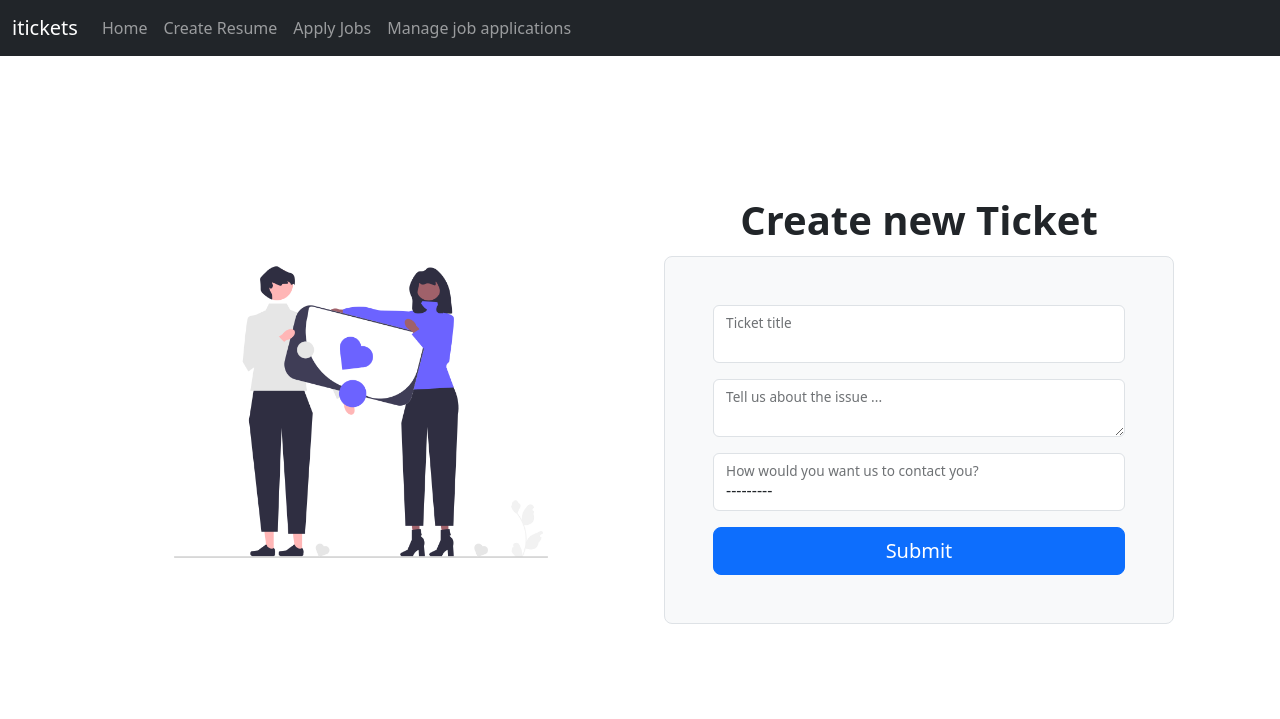
After one commit to T-sosthenese/iticket, a Django app: page /ticket/create-ticket/ in a window 1280 px wide. The commit adds this page. Shown: the top 719 px of the page. Run offline with Django 4.2, Linux system fonts and the light colour scheme; some libraries are stand-ins or nearby versions.

Commit message:
Successfully created tickets

```diff
--- a/django_project/django_project/settings.py
+++ b/django_project/django_project/settings.py
@@ -38,6 +38,7 @@ INSTALLED_APPS = [
     'django.contrib.sessions',
     'django.contrib.messages',
     'django.contrib.staticfiles',
+    'django.contrib.humanize',
 
     # Customized apps
     'accounts',
@@ -125,6 +126,9 @@ USE_TZ = True
 
 STATIC_URL = 'static/'
 
+STATICFILES_DIRS = [os.path.join(BASE_DIR, 'static')]
+
+
 # Default primary key field type
 # https://docs.djangoproject.com/en/4.0/ref/settings/#default-auto-field
 
--- a/django_project/django_project/urls.py
+++ b/django_project/django_project/urls.py
@@ -19,5 +19,6 @@ from django.urls import path, include
 urlpatterns = [
     path('', include('dashboard.urls')),
     path('accounts/', include('accounts.urls')),
+    path('ticket/', include('ticket.urls')),
     path('admin/', admin.site.urls),
 ]
--- a/django_project/templates/base.html
+++ b/django_project/templates/base.html
@@ -35,11 +35,13 @@
                     <li class="nav-item">
                         <a class="nav-link" aria-current="page" href="#">Manage job applications</a>
                     </li>
+                    {% if request.user.is_authenticated %}
                     <li class="nav-item">
                         <a class="nav-link disabled" href="#" tabindex="-1" aria-disabled="true">{{request.user.email}}</a>
                     </li>
                 </ul>
                 <a href="{% url 'logout' %}" class="btn btn-warning me-2">Logout</a>
+                {% endif %}
             </div>
         </div>
     </nav>
--- a/django_project/templates/dashboard/customer_dashboard.html
+++ b/django_project/templates/dashboard/customer_dashboard.html
@@ -7,6 +7,7 @@
         <p class="col-mod-8 fs-4">
             Book your tickets for all services from here.
         </p>
+        <a href="{% url 'create-ticket' %}" class="btn btn-primary btn-lg" type="button">Create ticket</a>
     </div>
 </div>
 {% endblock content %}
--- /dev/null
+++ b/django_project/templates/ticket/create_ticket.html
@@ -0,0 +1,36 @@
+{% extends 'base.html' %}
+{% load static %}
+{% load widget_tweaks %}
+
+{% block content %}
+
+<div class="container col-xl-12 col-xxl-10 px-4 py-5">
+    <div class="row align-items-center g-lg-5 py-5">
+        <div class="col-lg-6 text-center text-lg-start">
+            <div class="h-100">
+                <img src="{% static 'assets/support.png' %}" class="card-img-top" alt="">
+            </div>
+        </div>
+        <div class="col-md-10 mx-auto col-lg-6">
+            <h2 class="display-6 fw-bold lh-1 mb-3 text-center">Create new Ticket</h2>
+            <form class="p-4 p-md-5 border rounded-3 bg-light" method="POST">
+                {% csrf_token %}
+                <div class="form-floating mb-3">
+                    {% render_field form.ticket_title class="form-control" %}
+                    <label for="floatingInput">Ticket title</label>
+                </div>
+                <div class="form-floating mb-3">
+                    {% render_field form.ticket_description class="form-control" %}
+                    <label for="floatingInput">Tell us about the issue ...</label>
+                </div>
+                <div class="form-floating mb-3">
+                    {% render_field form.contact_mode class="form-control" %}
+                    <label for="floatingInput">How would you want us to contact you?</label>
+                </div>
+                <button class="w-100 btn btn-lg btn-primary" type="submit">Submit</button>
+            </form>
+        </div>
+    </div>
+</div>
+
+{% endblock content %}
--- a/django_project/ticket/forms.py
+++ b/django_project/ticket/forms.py
@@ -10,7 +10,7 @@ class CreateTicketForm(forms.ModelForm):
             'contact_mode'
         ]
 
-class AssignTicketForm(models.ModelForm):
+class AssignTicketForm(forms.ModelForm):
     class Meta:
         model = Ticket
         fields = ['engineer']
--- a/django_project/ticket/models.py
+++ b/django_project/ticket/models.py
@@ -12,7 +12,7 @@ CHOICES = (
 
 class Ticket(models.Model):
     customer = models.ForeignKey(User, on_delete=models.CASCADE)
-    engineer = models.ForeignKey(User, on_delete=models.DO_NOTHING, related_name='engineer')
+    engineer = models.ForeignKey(User, on_delete=models.DO_NOTHING, related_name='engineer', null=True, blank=True)
     ticket_id = models.CharField(max_length=15, unique=True)
     ticket_title = models.CharField(max_length=50)
     ticket_description = models.TextField()
--- a/django_project/ticket/views.py
+++ b/django_project/ticket/views.py
@@ -50,7 +50,7 @@ def assign_ticket(request, ticket_id):
             messages.success(request, 'Ticket has been assigned to {}'.format(var.engineer))
             return redirect('ticket-queue')
         else:
-            messages.warning(request. 'Something went wrong. Check form data')
+            messages.warning(request, 'Something went wrong. Check form data')
             return redirect('assign-ticket') # Revisiting this later
     else:
         form = AssignTicketForm()
```
Also changed, not shown: django_project/templates/ticket/customer_tickets.html (added, +24 -0 lines), django_project/db.sqlite3, django_project/static/assets/nice.png (added), django_project/static/assets/support.png (added), django_project/ticket/migrations/0002_alter_ticket_engineer.py (added), 1 other file.
